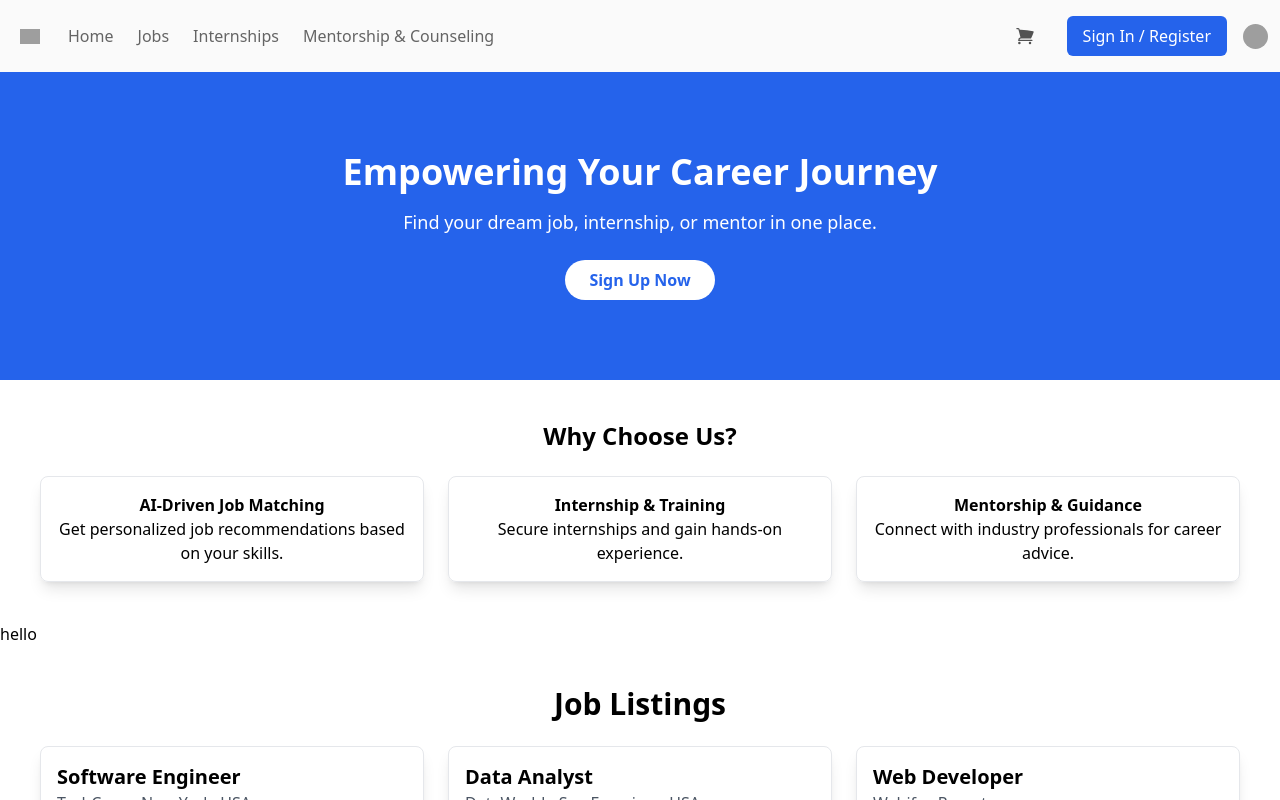
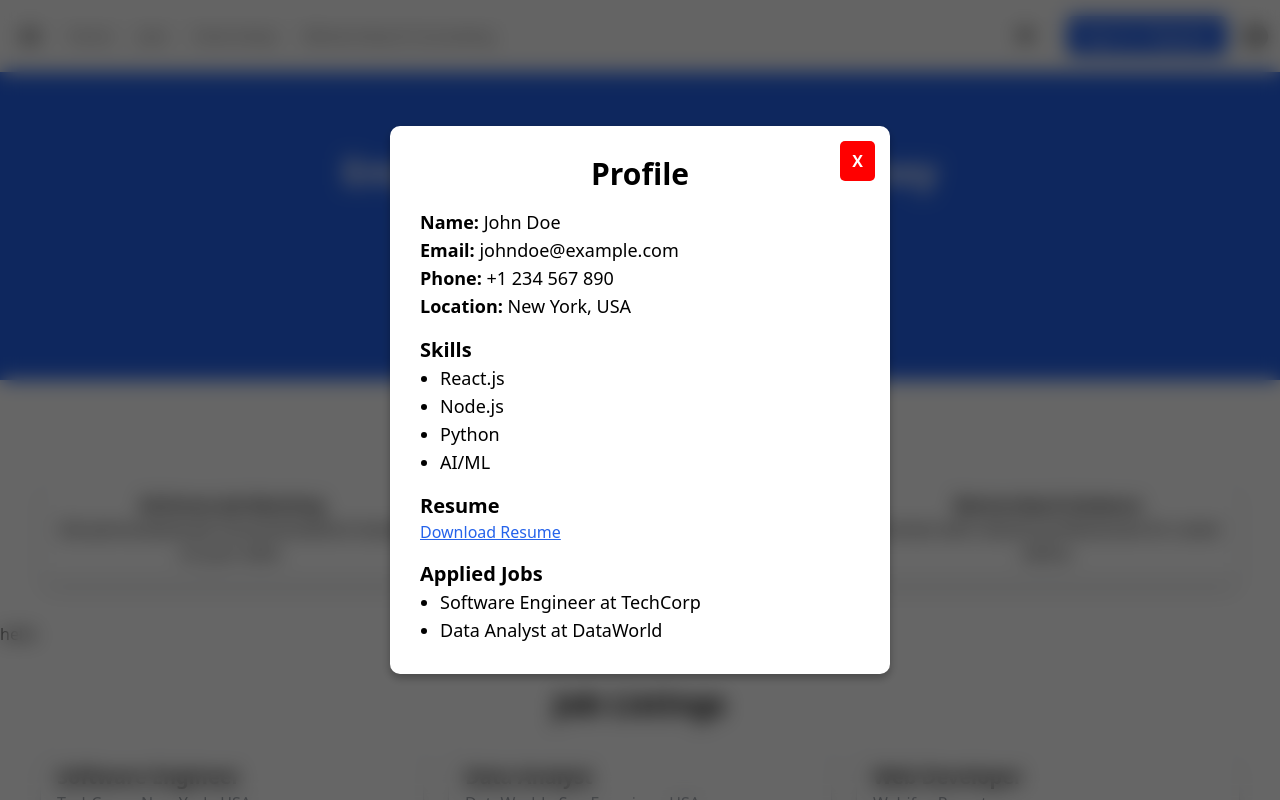
Before and after one commit to shiv-ansh007/job, a Next.js app: page / in a window 1280 px wide. Shown: the top 800 px of the page. Built offline with nearby package versions, Linux system fonts and the light colour scheme; grey boxes are pictures that could not be loaded.

Commit message:
intial setup

```diff
--- a/app/page.js
+++ b/app/page.js
@@ -2,6 +2,9 @@ import Navbar from "@/components/Navbar";
 
 import Jobs from "@/components/Jobs";
 import LandingPage from "@/components/LandingPage";
+import Internships from "@/components/Internships";
+import Mentorship from "@/components/Mentorship";
+import Profile from "@/components/Profile";
 
 
 
@@ -12,6 +15,9 @@ export default function Home() {
      <Navbar/>
       <LandingPage/>
      <Jobs/>
+     <Internships/>
+     <Mentorship/>
+     <Profile/>
 
 
      </>
--- /dev/null
+++ b/components/Internships.jsx
@@ -0,0 +1,12 @@
+import Navbar from "../components/Navbar";
+
+const Internships = () => {
+  return (
+    <div>
+
+      <h1 className="text-3xl font-bold text-center mt-10">Internship Listings</h1>
+    </div>
+  );
+};
+
+export default Internships;
--- /dev/null
+++ b/components/Mentorship.jsx
@@ -0,0 +1,12 @@
+import Navbar from "../components/Navbar";
+
+const Mentorship = () => {
+  return (
+    <div>
+
+      <h1 className="text-3xl font-bold text-center mt-10">Mentorship & Counseling</h1>
+    </div>
+  );
+};
+
+export default Mentorship;
--- a/components/Navbar.jsx
+++ b/components/Navbar.jsx
@@ -1,7 +1,12 @@
+'use client';
 import Link from "next/link";
+import { useState } from "react";
+import Profile from "./Profile";
+import PropTypes from "prop-types";
 
 
 const Navbar = () => {
+  const [showProfile, setShowProfile] = useState(false);
   return (
     <>
 
@@ -54,12 +59,12 @@ const Navbar = () => {
               </a>
             </li>
             <li className="mb-4 lg:mb-0 lg:pe-2">
-              <Link href="/projects" className="text-black/60 transition duration-200 hover:text-black/80 dark:text-white/60 dark:hover:text-white/80 lg:px-2">
+              <Link href="#internships" className="text-black/60 transition duration-200 hover:text-black/80 dark:text-white/60 dark:hover:text-white/80 lg:px-2">
                 Internships
               </Link>
             </li>
             <li className="mb-4 lg:mb-0 lg:pe-2">
-              <Link href="/mentorship" className="text-black/60 transition duration-200 hover:text-black/80 dark:text-white/60 dark:hover:text-white/80 lg:px-2">
+              <Link href="#mentorship" className="text-black/60 transition duration-200 hover:text-black/80 dark:text-white/60 dark:hover:text-white/80 lg:px-2">
                 Mentorship & Counseling
               </Link>
             </li>
@@ -87,7 +92,7 @@ const Navbar = () => {
 
             {/* Profile Dropdown */}
             <div className="relative">
-              <button className="flex items-center">
+              <button onClick={() => setShowProfile(false)} className="flex items-center">
                 <img
                   src="https://tecdn.b-cdn.net/img/new/avatars/2.jpg"
                   className="rounded-full"
@@ -96,6 +101,7 @@ const Navbar = () => {
                   loading="lazy"
                 />
               </button>
+
               {/* Dropdown content */}
               <ul className="absolute hidden min-w-max list-none bg-white shadow-lg dark:bg-surface-dark">
                 <li>
@@ -125,10 +131,15 @@ const Navbar = () => {
 
 
 </nav>
-
+   {/* Show Profile Modal if Triggered */}
+    {showProfile && <Profile setShowProfile={setShowProfile} />}
 
     </>
   );
 };
 
+Navbar.propTypes = {
+  setShowProfile: PropTypes.func.isRequired
+};
+
 export default Navbar;
--- /dev/null
+++ b/components/Profile.js
@@ -0,0 +1,42 @@
+'use client';
+import styles from "./Profile.module.css";
+import setShowProfile from "./Navbar";
+import { useState } from "react";
+const Profile = ({ setShowProfile }) => {
+
+
+
+  return (
+    <div className={styles.profileOverlay}>
+      <div className={styles.profileContainer}>
+        <button className={styles.closeButton} onClick={() => setShowProfile(false)}>X</button>
+        <h1 className="text-3xl font-bold text-center">Profile</h1>
+        <div className="mt-4">
+          <p className="text-lg"><strong>Name:</strong> John Doe</p>
+          <p className="text-lg"><strong>Email:</strong> johndoe@example.com</p>
+          <p className="text-lg"><strong>Phone:</strong> +1 234 567 890</p>
+          <p className="text-lg"><strong>Location:</strong> New York, USA</p>
+
+          <h2 className="text-xl font-semibold mt-4">Skills</h2>
+          <ul className="list-disc ml-5 text-lg">
+            <li>React.js</li>
+            <li>Node.js</li>
+            <li>Python</li>
+            <li>AI/ML</li>
+          </ul>
+
+          <h2 className="text-xl font-semibold mt-4">Resume</h2>
+          <a href="resume.pdf" className="text-blue-600 underline">Download Resume</a>
+
+          <h2 className="text-xl font-semibold mt-4">Applied Jobs</h2>
+          <ul className="list-disc ml-5 text-lg">
+            <li>Software Engineer at TechCorp</li>
+            <li>Data Analyst at DataWorld</li>
+          </ul>
+        </div>
+      </div>
+    </div>
+  );
+};
+
+export default Profile;
--- /dev/null
+++ b/components/Profile.module.css
@@ -0,0 +1,59 @@
+ /* Profile.module.css */
+
+/* Fullscreen overlay effect */
+.profileOverlay {
+  position: fixed;
+  top: 0;
+  left: 0;
+  width: 100%;
+  height: 100%;
+  background: rgba(0, 0, 0, 0.6); /* Dark transparent background */
+  backdrop-filter: blur(10px); /* Blurs background */
+  display: flex;
+  align-items: center;
+  justify-content: center;
+  z-index: 1000; /* Ensures it stays on top */
+}
+
+/* Profile Card */
+.profileContainer {
+  background: white;
+  padding: 30px;
+  border-radius: 10px;
+  box-shadow: 0 4px 10px rgba(0, 0, 0, 0.3);
+  max-width: 500px;
+  width: 90%;
+  animation: fadeIn 0.3s ease-in-out;
+  position: relative;
+}
+
+/* Fade-in animation */
+@keyframes fadeIn {
+  from {
+    opacity: 0;
+    transform: scale(0.9);
+  }
+  to {
+    opacity: 1;
+    transform: scale(1);
+  }
+}
+
+/* Close button */
+.closeButton {
+  position: absolute;
+  top: 15px;
+  right: 15px;
+  background: red;
+  color: white;
+  border: none;
+  padding: 8px 12px;
+  border-radius: 5px;
+  cursor: pointer;
+  font-weight: bold;
+  transition: background 0.3s;
+}
+
+.closeButton:hover {
+  background: darkred;
+}
```
Also changed, not shown: app/globals.css (line endings or trailing spaces).
